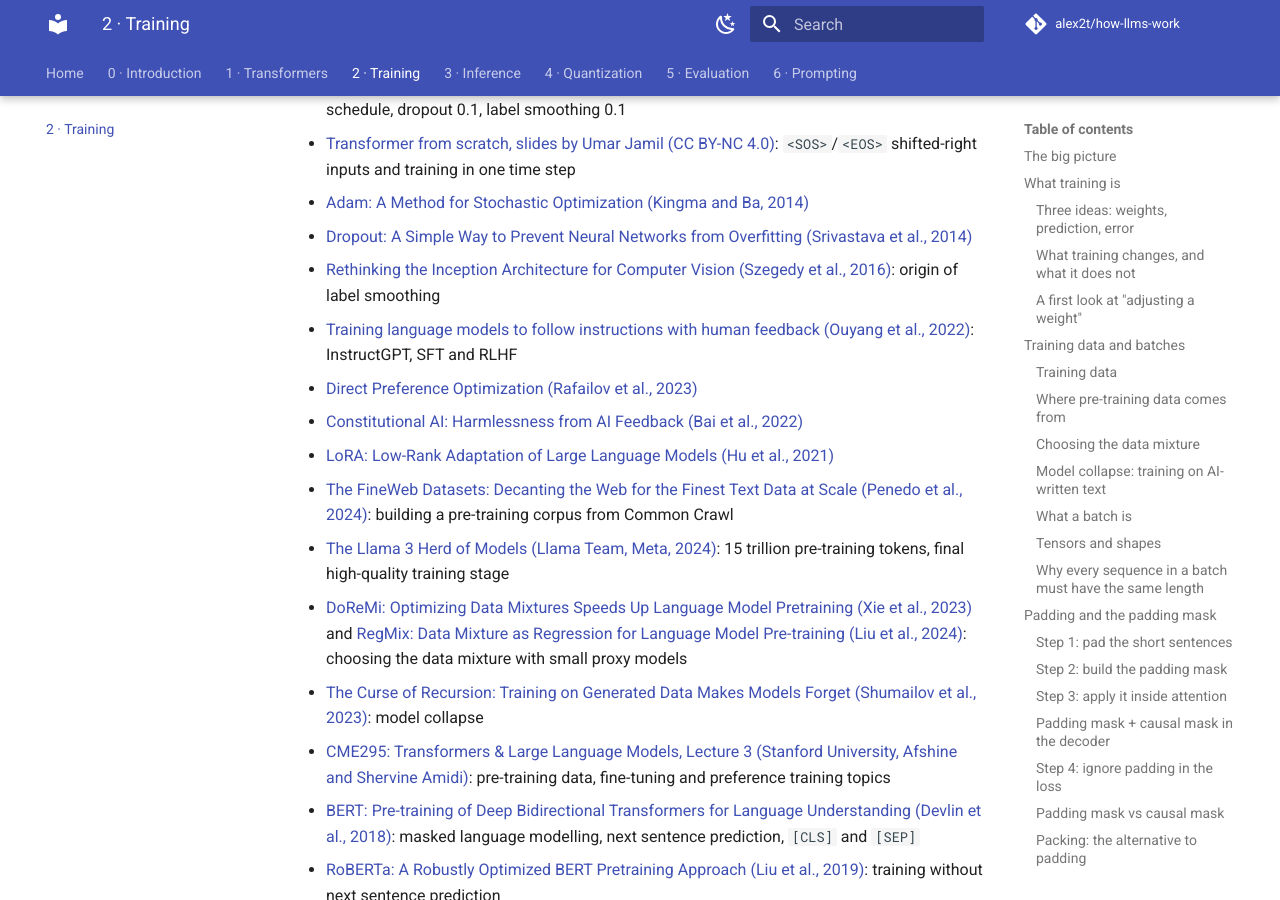
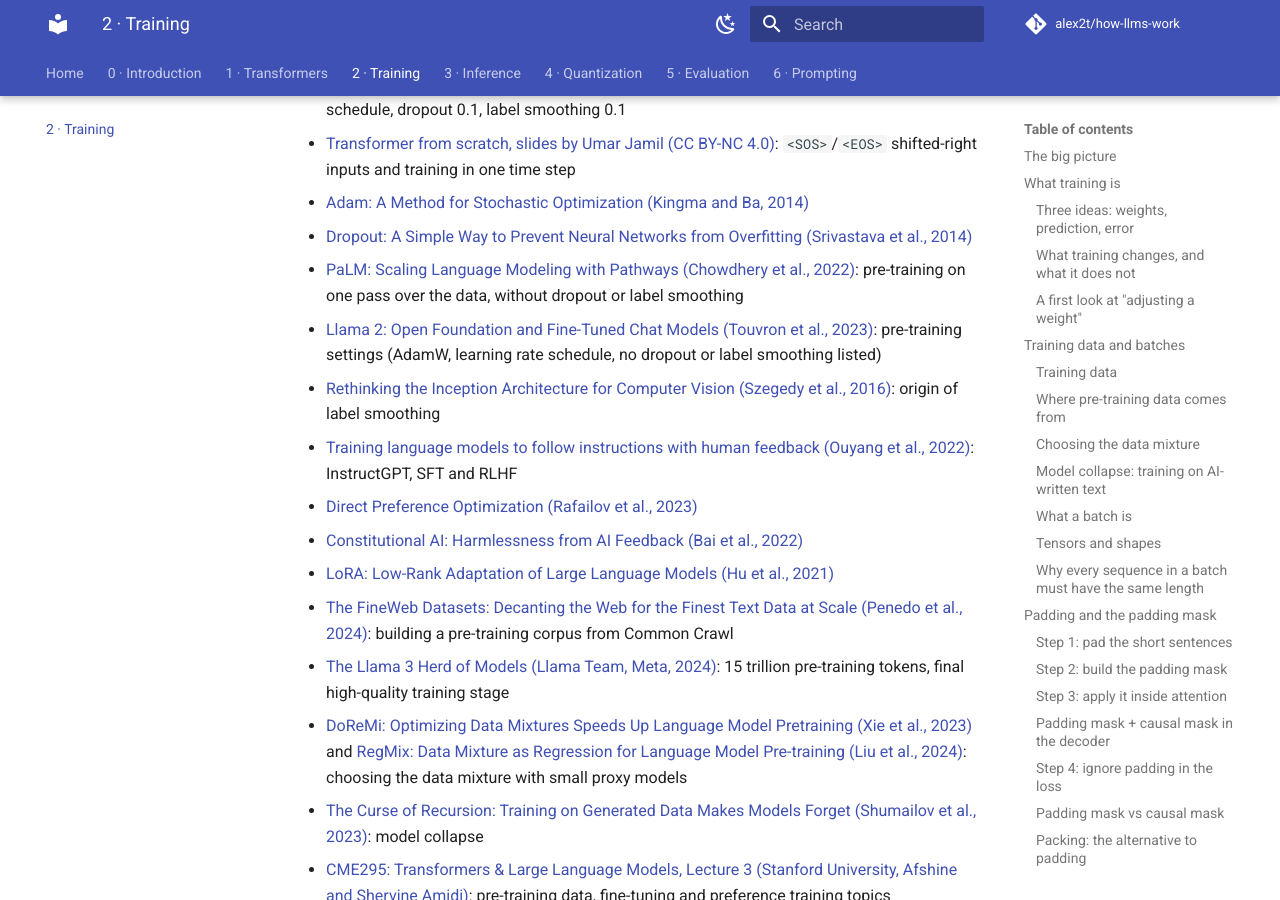
Before and after one commit to alex2t/how-llms-work, an MkDocs documentation site: the page built from docs/02-training.md, in a window 1280 px wide and 900 px high, scrolled down 42824 px. Built offline with MkDocs 1.6.1 and Material for MkDocs 9.7.7, drawn with Linux system fonts in a browser that asks for light colours; comment, search, counter and statistics services are not loaded.

Commit message:
ch2: sources — add PaLM and Llama 2
Co-Authored-By: Claude Opus 5.5 <noreply@anthropic.com>

```diff
--- a/docs/02-training.md
+++ b/docs/02-training.md
@@ -1067,6 +1067,8 @@ On-policy distillation addresses the weakness of teacher forcing described in [T
 - [Transformer from scratch, slides by Umar Jamil (CC BY-NC 4.0)](https://github.com/hkproj/transformer-from-scratch-notes): `<SOS>`/`<EOS>` shifted-right inputs and training in one time step
 - [Adam: A Method for Stochastic Optimization (Kingma and Ba, 2014)](https://arxiv.org/abs/1412.6980)
 - [Dropout: A Simple Way to Prevent Neural Networks from Overfitting (Srivastava et al., 2014)](https://jmlr.org/papers/v15/srivastava14a.html)
+- [PaLM: Scaling Language Modeling with Pathways (Chowdhery et al., 2022)](https://arxiv.org/abs/2204.02311): pre-training on one pass over the data, without dropout or label smoothing
+- [Llama 2: Open Foundation and Fine-Tuned Chat Models (Touvron et al., 2023)](https://arxiv.org/abs/2307.09288): pre-training settings (AdamW, learning rate schedule, no dropout or label smoothing listed)
 - [Rethinking the Inception Architecture for Computer Vision (Szegedy et al., 2016)](https://arxiv.org/abs/1512.00567): origin of label smoothing
 - [Training language models to follow instructions with human feedback (Ouyang et al., 2022)](https://arxiv.org/abs/2203.02155): InstructGPT, SFT and RLHF
 - [Direct Preference Optimization (Rafailov et al., 2023)](https://arxiv.org/abs/2305.18290)
```
